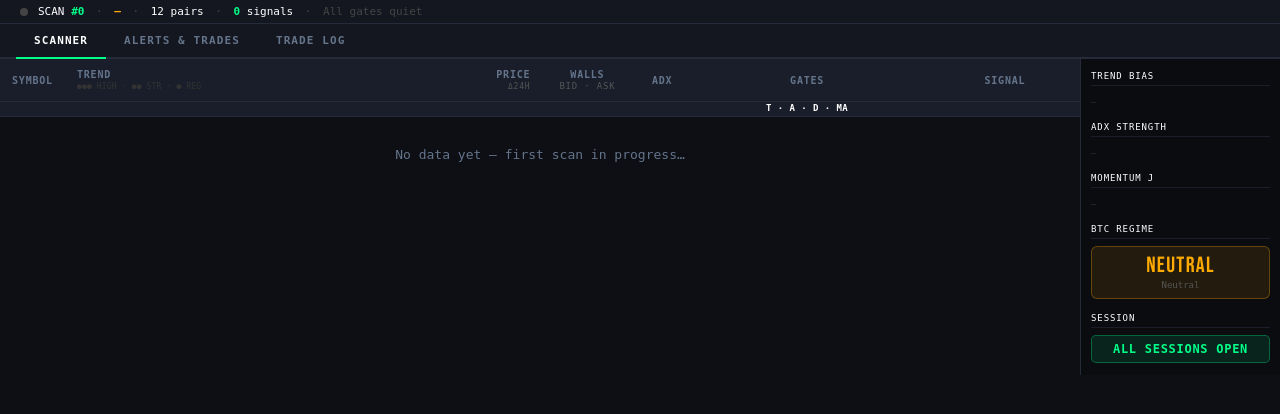
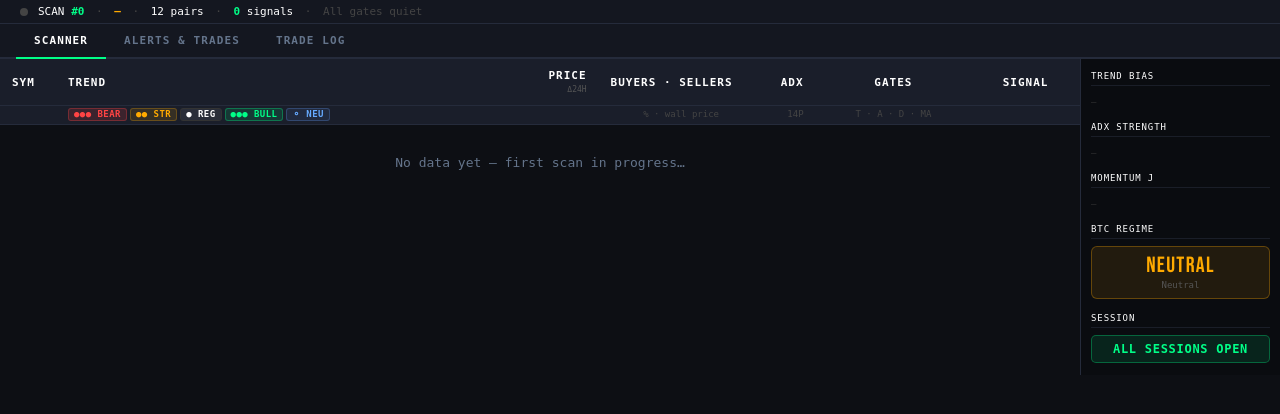
Before and after one commit to krishnanrvijay-afk/trend-scanner-part-deux, a FastAPI app: page / in a window 1280 px wide. Shown: the part 96-510 px from the top of the page. Run offline with FastAPI, Linux system fonts and the light colour scheme; data that the repository does not hold is empty.

Commit message:
feat: color aware trend pills V4, single row pairs, combined depth wall pills, bold white headers, color sub-header chips, neutral blue, all sessions open

```diff
--- a/templates/dashboard.html
+++ b/templates/dashboard.html
@@ -175,16 +175,16 @@
       background: var(--surface2);
       padding: 10px 12px;
       text-align: right;
-      font-size: 10px;
+      font-size: 11px;
       font-weight: 700;
-      letter-spacing: 0.08em;
+      letter-spacing: 1px;
       text-transform: uppercase;
-      color: var(--muted);
+      color: #ffffff;
       border-bottom: 1px solid var(--border);
       white-space: nowrap;
     }
     thead th:first-child { text-align: left; }
-    thead th.th-trend    { text-align: left; min-width: 100px; }
+    thead th.th-trend    { text-align: left; min-width: 130px; }
     thead th.th-gates    { text-align: center; }
     thead th.th-signal   { text-align: center; }
 
@@ -927,20 +927,29 @@
       <table>
         <thead>
           <tr>
-            <th style="text-align:left;width:54px">Symbol</th>
-            <th class="th-trend">
-              Trend
-              <br><span style="font-size:8px;font-weight:400;color:#333;letter-spacing:0.02em">●●● HIGH &middot; ●● STR &middot; ● REG</span>
-            </th>
-            <th style="text-align:right">PRICE<br><span style="font-size:8px;color:#555;font-weight:400">&Delta;24H</span></th>
-            <th style="text-align:center;width:90px">WALLS<br><span style="font-size:9px;color:#555;font-weight:400">BID &middot; ASK</span></th>
+            <th style="text-align:left;width:56px">SYM</th>
+            <th class="th-trend">TREND</th>
+            <th style="text-align:right">PRICE<br><span style="font-size:8px;color:#555;font-weight:400;text-transform:none;letter-spacing:0">&Delta;24H</span></th>
+            <th style="text-align:left;width:165px">BUYERS &middot; SELLERS</th>
             <th style="text-align:right;width:52px">ADX</th>
             <th class="th-gates">GATES</th>
-            <th class="th-signal">Signal</th>
+            <th class="th-signal">SIGNAL</th>
           </tr>
           <tr class="gates-subheader">
-            <td colspan="5"></td>
-            <td style="text-align:center;font-weight:700;color:#ffffff">T &middot; A &middot; D &middot; MA</td>
+            <td></td>
+            <td>
+              <div style="display:flex;gap:3px;flex-wrap:wrap;align-items:center">
+                <span style="font-size:9px;font-weight:700;padding:1px 5px;border-radius:3px;background:rgba(255,68,68,0.15);color:#ff4444;border:1px solid rgba(255,68,68,0.3)">&#9679;&#9679;&#9679; BEAR</span>
+                <span style="font-size:9px;font-weight:700;padding:1px 5px;border-radius:3px;background:rgba(255,170,0,0.12);color:#ffaa00;border:1px solid rgba(255,170,0,0.25)">&#9679;&#9679; STR</span>
+                <span style="font-size:9px;font-weight:700;padding:1px 5px;border-radius:3px;background:rgba(255,255,255,0.07);color:#fff;border:1px solid #333">&#9679; REG</span>
+                <span style="font-size:9px;font-weight:700;padding:1px 5px;border-radius:3px;background:rgba(0,255,136,0.12);color:#00ff88;border:1px solid rgba(0,255,136,0.3)">&#9679;&#9679;&#9679; BULL</span>
+                <span style="font-size:9px;font-weight:700;padding:1px 5px;border-radius:3px;background:rgba(100,160,255,0.1);color:#66aaff;border:1px solid rgba(100,160,255,0.25)">&#9900; NEU</span>
+              </div>
+            </td>
+            <td></td>
+            <td style="text-align:center;font-size:9px;color:#444;font-weight:400;text-transform:none;letter-spacing:0">% &middot; wall price</td>
+            <td style="text-align:right;font-size:9px;color:#444;font-weight:400;text-transform:none;letter-spacing:0">14P</td>
+            <td style="text-align:center;font-size:9px;color:#444;font-weight:400;text-transform:none;letter-spacing:0">T &middot; A &middot; D &middot; MA</td>
             <td></td>
           </tr>
         </thead>
```
